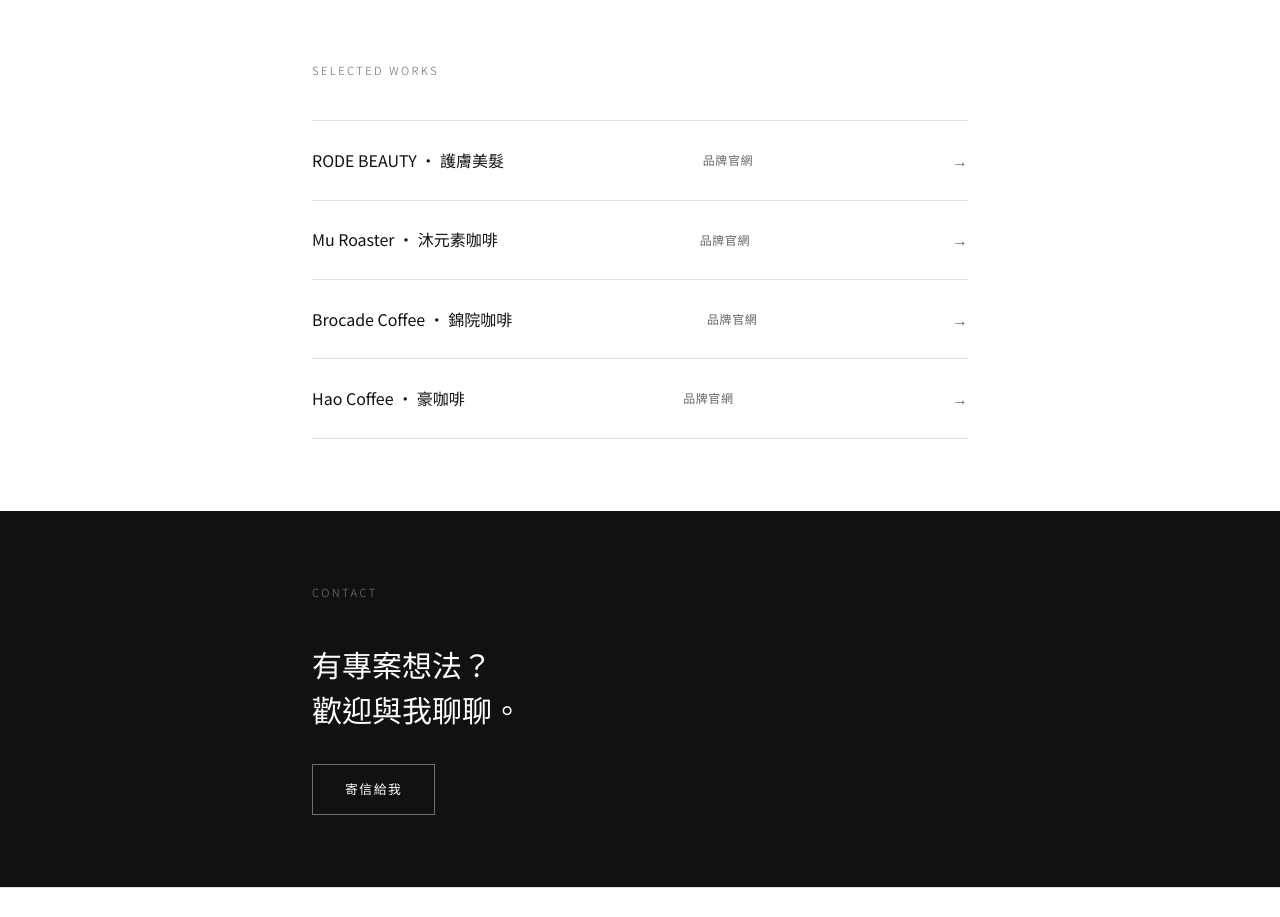
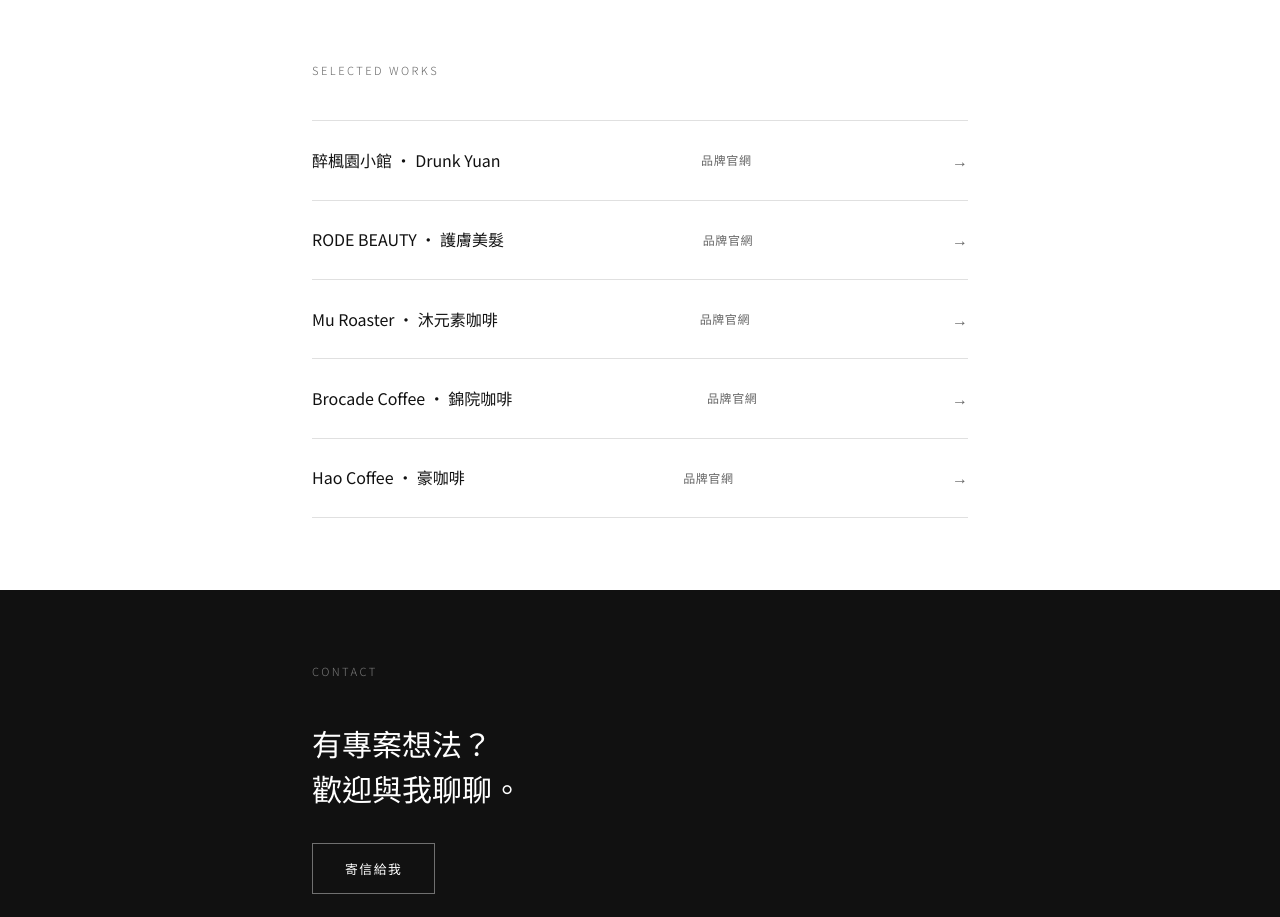
Before and after one commit to DerekH33/portfolio-sites, a plain HTML site: page index.html in a window 1280 px wide. Shown: the part 920-1837 px from the top of the page. Drawn offline with Linux system fonts and the light colour scheme.

Commit message:
feat: add 醉楓園小館 to portfolio index

```diff
--- a/index.html
+++ b/index.html
@@ -293,6 +293,13 @@
         <p class="section-label">Selected Works</p>
         <ul class="works-list">
           <li class="work-item">
+            <a href="drunk_yuan.html" class="work-link">
+              <span class="work-name">醉楓園小館 · Drunk Yuan</span>
+              <span class="work-tag">品牌官網</span>
+              <span class="work-arrow">→</span>
+            </a>
+          </li>
+          <li class="work-item">
             <a href="rode-beauty.html" class="work-link">
               <span class="work-name">RODE BEAUTY · 護膚美髮</span>
               <span class="work-tag">品牌官網</span>
```
